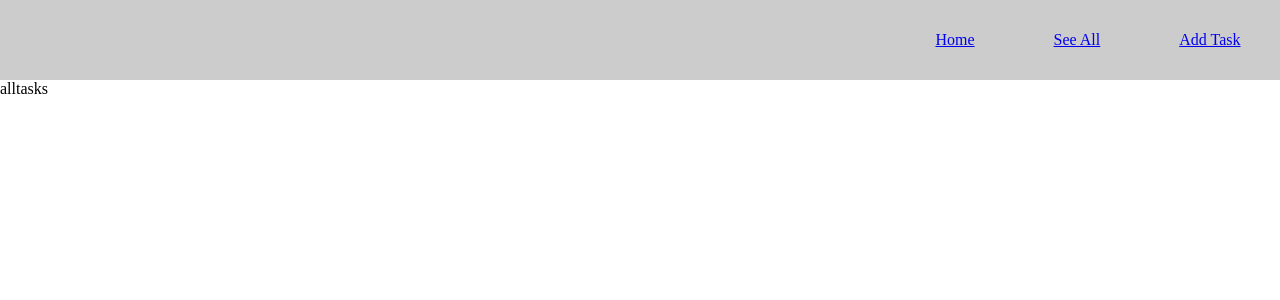
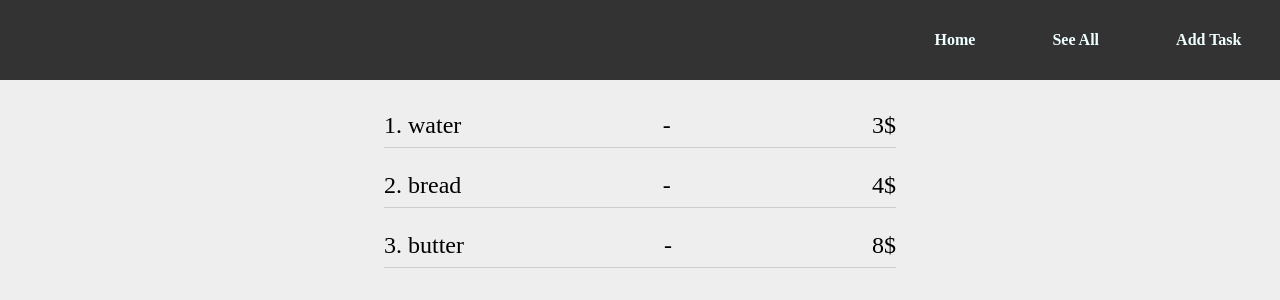
Before and after one commit to IrinaTitovich/vue-todo, a Vue app: page /see-all in a window 1280 px wide. Shown: the top 300 px of the page. Built offline with nearby package versions, Linux system fonts and the light colour scheme.

Commit message:
update: workspace with todo

```diff
--- a/src/App.vue
+++ b/src/App.vue
@@ -1,7 +1,7 @@
 <template>
 <div id="app">
   <app-header v-bind:links="links"></app-header>
-  <router-view />
+  <router-view v-bind:tasks="tasks" />
 </div>
 </template>
 
@@ -24,6 +24,9 @@ export default {
         {name:'butter', price:'8$', quantity:'3'},
       ]
     }
+  },
+  computed:{
+
   }
 }
 </script>
--- a/src/components/Home.vue
+++ b/src/components/Home.vue
@@ -1,6 +1,6 @@
 <template>
-    <div>
-        Home
+    <div class="home">
+        <h1>Home</h1>
     </div>
 
 </template>
@@ -14,5 +14,12 @@ export default {
 </script>
 
 <style>
-
+    .home{
+        height: 90vh;
+        background-color: rgb(176, 175, 190);
+        color: #eee;
+        display: flex;
+        justify-content: center;
+        align-items: center;
+    }
 </style>
--- a/src/components/all-tasks.vue
+++ b/src/components/all-tasks.vue
@@ -1,5 +1,13 @@
 <template>
-    <div>alltasks</div>
+    <div class="all-tasks">
+        <div class="all-tasks__container">
+            <p class="all-tasks__task" v-for='(task,idx) in tasks' v-bind:key="task.name">
+                <span>{{idx+1}}. {{task.name}}</span>
+                <span>-</span>
+                <span>{{task.price}}</span>
+            </p>
+        </div>
+    </div>
 
 </template>
 
@@ -7,10 +15,31 @@
 <script>
 
 export default {
-
+    props:['tasks']
 }
 </script>
 
 <style>
+.all-tasks {
+  background-color: #eee;
+  height: 90vh;
+}
+.all-tasks__container {
+  width: 40vw;
+  margin: auto;
+  padding-top: 1rem;
 
+  display: flex;
+  flex-direction: column;
+}
+.all-tasks__task{
+    display: flex;
+    justify-content: space-between;
+
+
+    font-size: 1.5rem;
+    padding: 0.5rem 0;
+    border-bottom: 1px solid #ccc;
+    margin: 0.5rem 0;
+}
 </style>
--- a/src/components/header.vue
+++ b/src/components/header.vue
@@ -1,7 +1,7 @@
 <template>
     <nav class="navigation">
         <ul class="navigation__list" v-bind:links='links'>
-            <li title="hi" v-for="link in links" v-bind:key="link"> <router-link to="/workspace">{{link}}</router-link> </li>
+            <li class="navigation__link" v-for="link in links" v-bind:key="link"> <router-link class="navigation__link" v-bind:to="'/'+link.toLowerCase().split(' ').join('-')" >{{link}}</router-link> </li>
         </ul>
     </nav>
 </template>
@@ -22,8 +22,9 @@ ul{
     display: flex;
     justify-content: flex-end;
     align-items: center;
-    background-color: #ccc;
-    height: 5rem;
+    background-color: #333;
+    height: 10vh;
+
 }
 .navigation__list{
     display: flex;
@@ -34,5 +35,10 @@ ul{
 .navigation__list{
     display: flex;
 }
+.navigation__link{
+    text-decoration: none;
+    color: azure;
+    font-weight: bold;
+}
 
 </style>
--- a/src/components/tasks-workspace.vue
+++ b/src/components/tasks-workspace.vue
@@ -1,34 +1,85 @@
 <template>
   <div class="workspace">
+    <div class="workspace__container">
       <div class="workspace__addTask">
-            <label for="addTask">
-                Добавить задание
-                <input type="text" class="workspace__input" id="addTask">
+        <span>Добавить задание {{newTask}}</span>
+        <label for="taskName">
+          Название
+          <input type="text" class="workspace__input" id='taskName' v-model="newTask.name"  placeholder="Название" />
         </label>
+        <label for="taskPrice">
+          Цена
+          <input type="text" class="workspace__input" id='taskPrice' v-model="newTask.price"  placeholder="Цена" />
+        </label>
+        <button class="submit" v-on:click='addTask()'>Добавить</button>
       </div>
       <div class="workspace__tasks-list">
-            <div class="workspace__task task">
-                <span class="task__number">1. </span>
-                <span class="task__name"> name</span>
+        <div class="workspace__task task" v-bind:key="task.name" v-for="(task,idx) in tasks">
+          <p class="task__name">
+          <span class="task__number">{{idx +1}}.  </span>
+          <span class="task__name"> {{task.name}}</span>
+          </p>
           <div class="task__buttons">
-                    <button class="task__delete">&times;</button>
+            <button class="task__delete"  v-on:click='removeTask(task)'>&times;</button>
           </div>
         </div>
       </div>
     </div>
-
+  </div>
 </template>
 
 
 <script>
+export default {
+  props:['tasks'],
+  data(){
+    return {
+      newTask:{name:'',price:0}
+    }
+  },
+  methods:{
+    addTask:function(){
+      if (this.newTask.name.trim()
 
-export default {
+      ){
+        this.tasks.push({name:this.newTask.name,price:this.newTask.price})
+        this.newTask.name = ''
+        this.newTask.price = 0
+      }
 
+    },
+  removeTask(task){
+    console.log(task.name)
+    this.tasks=this.tasks.filter(t=>t.name!==task.name)
   }
+  }
+};
 </script>
 
 <style>
-.task{
+.workspace {
+  background-color: #eee;
+  height: 90vh;
+}
+.workspace__container {
+  width: 90vw;
+  margin: auto;
+  padding-top: 1rem;
+}
+.task {
   display: flex;
+  justify-content: space-between;
+  align-items: center;
+  width: 60%;
+  height: 2rem;
+  padding: 0.5rem;
+  border: 1px solid #ccc;
+  margin:1rem 0
+}
+.task__delete{
+  border-radius: 50%;
+  border: none;
+  background-color: rgb(156, 112, 112);
+  color: #eee;
 }
 </style>
--- a/src/router.js
+++ b/src/router.js
@@ -12,7 +12,7 @@ export default new Router({
             component: Home
         },
         {
-            path: '/workspace',
+            path: '/add-task',
             component: Workspace
         },
         {
```
Also changed, not shown: src/components/content.vue (deleted, +0 -24 lines). Lines whose indentation alone changed are shown as unchanged.
